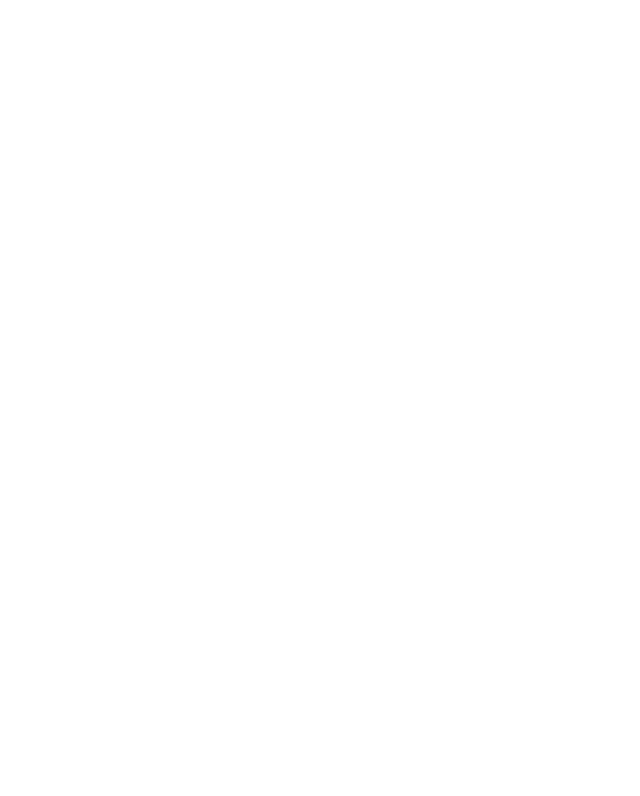
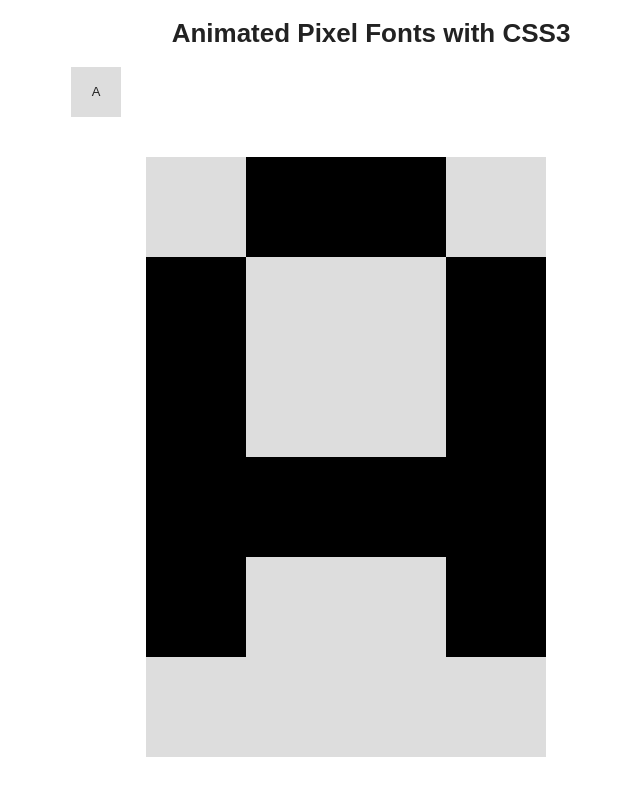
Before and after one commit to peterjmag/css3-animated-type, a plain HTML site: page index.html in a window 1280 px wide. Shown: the whole page, without its empty margins (269-909 px from the left). Drawn offline with nearby package versions, Linux system fonts and the light colour scheme.

Commit message:
First letter, basic layout.

```diff
--- a/css/style.css
+++ b/css/style.css
@@ -198,12 +198,62 @@ table { border-collapse: collapse; border-spacing: 0; }
 
 /* =============================================================================
    Primary styles
-   Author:
+   Author: Peter Magenheimer
    ========================================================================== */
 
+#main {
+  width: 600px;
+  text-align: center;
+  margin: 0 auto;
+}
 
+#alphabet {
+  position: relative;
+  margin: 0;
+  padding: 0;
+}
 
+#alphabet li {
+  list-style: none;
+  padding: 0;
+}
 
+.legend {
+  width: 50px;
+  height: 50px;
+  text-align: center;
+  line-height: 50px;
+  background-color: #DDD;
+}
+
+.layout {
+  position: absolute;
+  top: 90px;
+  left: 75px;
+  width: 400px;
+  height: 600px;
+  background-color: #DDD;
+}
+
+.layout span {
+  position: absolute;
+  display: block;
+  width: 100px;
+  height: 100px;
+  background-color: #000;
+}
+
+.x0 {left: 0;}
+.x1 {left: 100px;}
+.x2 {left: 200px;}
+.x3 {left: 300px;}
+
+.y0 {bottom: 0;}
+.y1 {bottom: 100px;}
+.y2 {bottom: 200px;}
+.y3 {bottom: 300px;}
+.y4 {bottom: 400px;}
+.y5 {bottom: 500px;}
 
 
 
--- a/index.html
+++ b/index.html
@@ -23,9 +23,30 @@
 	<header>
 
 	</header>
+
 	<div id="main" role="main">
+		<h1>Animated Pixel Fonts with CSS3</h1>
+		<ul id="alphabet">
+			<li class="letter a">
+				<div class="legend">A</div>
+				<div class="layout">
+					<span class="x0 y1"></span>
+					<span class="x0 y2"></span>
+					<span class="x0 y3"></span>
+					<span class="x0 y4"></span>
+					<span class="x1 y5"></span>
+					<span class="x1 y2"></span>
+					<span class="x2 y5"></span>
+					<span class="x2 y2"></span>
+					<span class="x3 y1"></span>
+					<span class="x3 y2"></span>
+					<span class="x3 y3"></span>
+					<span class="x3 y4"></span>
+				</div>
+			</li>
+		</ul>
+	</div>
 
-	</div>
 	<footer>
 
 	</footer>
```
